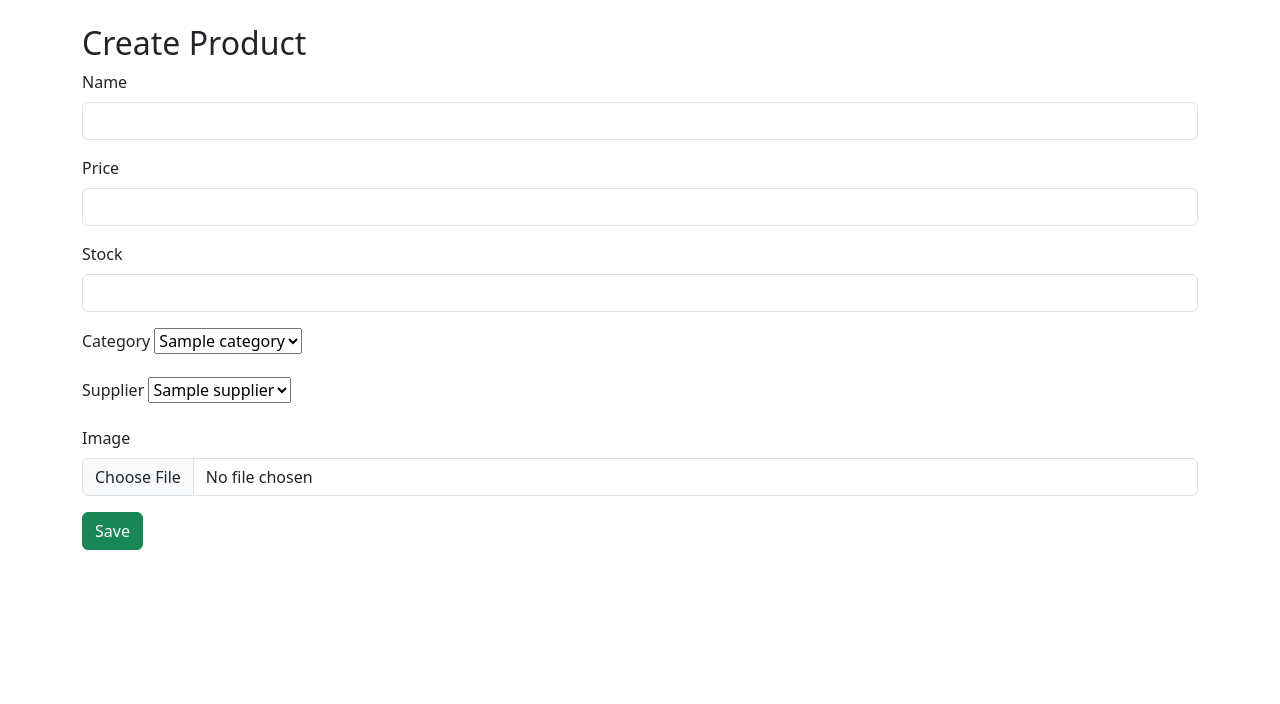
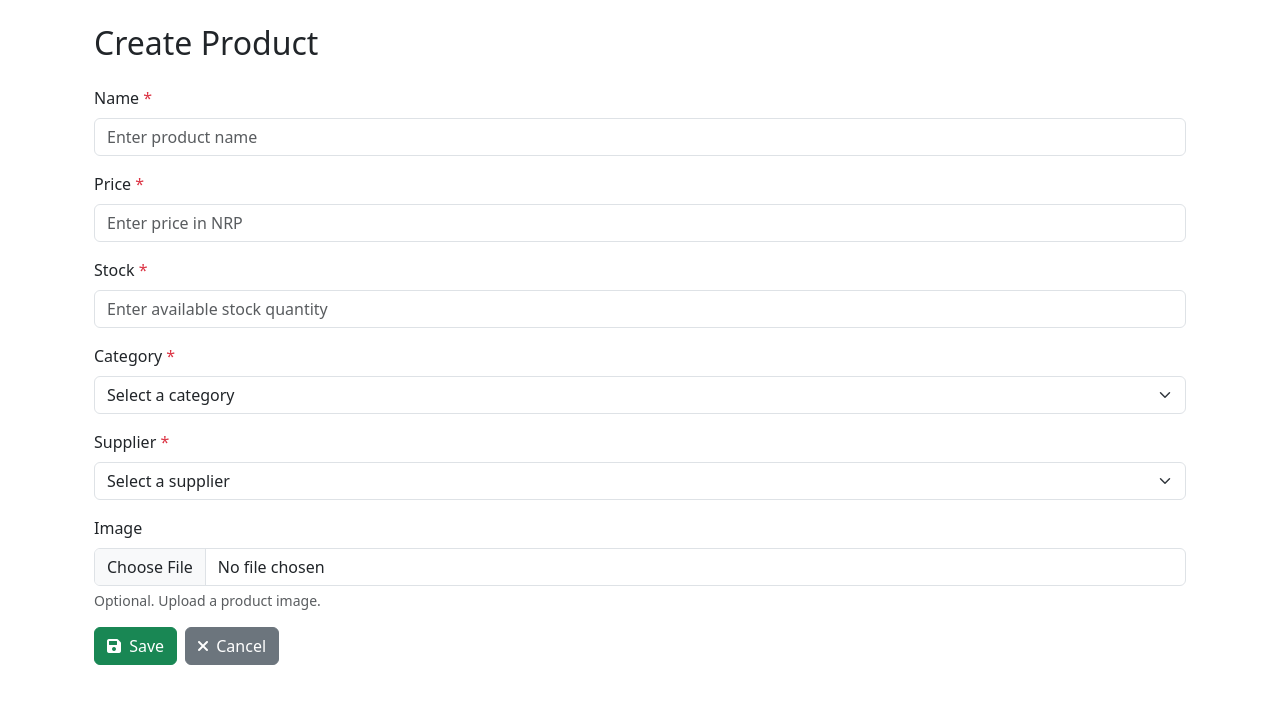
Before and after one commit to Sarcasticsalad/IMS_v2, a Django app: page /ims/product/create/ in a window 1280 px wide. Shown: the part 72-776 px from the top of the page. Run offline with Django 4.2, Linux system fonts and the light colour scheme; a user stored in the database is signed in; tables that the repository leaves empty hold one stand-in row (values such as "Sample post"); a database or web service that is not in the repository returns one stand-in record (values such as "Sample title"); some libraries are stand-ins or nearby versions.

Commit message:
Updated the UI for all product pages

```diff
--- a/ims_project/ims/templates/ims/product/product_form.html
+++ b/ims_project/ims/templates/ims/product/product_form.html
@@ -2,58 +2,149 @@
 {% block title %}Product Form{% endblock %}
 
 {% block content %}
-<h2>{% if item %}Update{% else %}Create{% endif %} Product</h2>
-<form method="post" enctype="multipart/form-data">
+<div class="container">
+    <h2 class="mb-4">{% if item %}Update{% else %}Create{% endif %} Product</h2>
+    <form method="post" enctype="multipart/form-data" novalidate>
         {% csrf_token %}
 
         <div class="mb-3">
-        <label class="form-label">Name</label>
-        <input name="name" value="{{ item.name|default:'' }}" class="form-control" required>
+            <label for="name" class="form-label">Name <span class="text-danger">*</span></label>
+            <input
+                type="text"
+                id="name"
+                name="name"
+                value="{{ item.name|default:'' }}"
+                class="form-control"
+                placeholder="Enter product name"
+                required
+            >
+            <div class="invalid-feedback">
+                Please enter the product name.
+            </div>
         </div>
 
         <div class="mb-3">
-        <label class="form-label">Price</label>
-        <input name="price" value="{{ item.price|default:'' }}" class="form-control" required>
+            <label for="price" class="form-label">Price <span class="text-danger">*</span></label>
+            <input
+                type="number"
+                id="price"
+                name="price"
+                value="{{ item.price|default:'' }}"
+                class="form-control"
+                placeholder="Enter price in NRP"
+                min="0"
+                step="0.01"
+                required
+            >
+            <div class="invalid-feedback">
+                Please enter a valid price.
+            </div>
         </div>
 
         <div class="mb-3">
-        <label class="form-label">Stock</label>
-        <input name="stock" value="{{ item.stock|default:'' }}" class="form-control" required>
+            <label for="stock" class="form-label">Stock <span class="text-danger">*</span></label>
+            <input
+                type="number"
+                id="stock"
+                name="stock"
+                value="{{ item.stock|default:'' }}"
+                class="form-control"
+                placeholder="Enter available stock quantity"
+                min="0"
+                step="1"
+                required
+            >
+            <div class="invalid-feedback">
+                Please enter the stock quantity.
+            </div>
         </div>
 
         <div class="mb-3">
-        <label class="form-label">Category</label>
-        <select name="category_id" id="category_id" required>
+            <label for="category_id" class="form-label">Category <span class="text-danger">*</span></label>
+            <select
+                id="category_id"
+                name="category_id"
+                class="form-select"
+                required
+            >
+                <option value="" disabled {% if not item %}selected{% endif %}>Select a category</option>
                 {% for category in categories %}
                     <option value="{{ category.item_id }}" {% if item.category_id == category.item_id %}selected{% endif %}>{{ category.name }}</option>
                 {% endfor %}
             </select>
+            <div class="invalid-feedback">
+                Please select a category.
+            </div>
         </div>
 
         <div class="mb-3">
-        <label class="form-label">Supplier</label>
-        <select name="supplier_id" id="supplier_id" required>
+            <label for="supplier_id" class="form-label">Supplier <span class="text-danger">*</span></label>
+            <select
+                id="supplier_id"
+                name="supplier_id"
+                class="form-select"
+                required
+            >
+                <option value="" disabled {% if not item %}selected{% endif %}>Select a supplier</option>
                 {% for supplier in suppliers %}
                     <option value="{{ supplier.item_id }}" {% if item.supplier_id == supplier.item_id %}selected{% endif %}>{{ supplier.name }}</option>
                 {% endfor %}
             </select>
+            <div class="invalid-feedback">
+                Please select a supplier.
+            </div>
         </div>
 
-
-    <!-- Image input field -->
         <div class="mb-3">
-        <label class="form-label">Image</label>
-        <input type="file" name="image" class="form-control" accept="image/*">
+            <label for="image" class="form-label">Image</label>
+            <input
+                class="form-control"
+                type="file"
+                id="image"
+                name="image"
+                accept="image/*"
+            >
+            <div class="form-text">Optional. Upload a product image.</div>
         </div>
 
-    <!-- If editing an existing product, display the current image -->
         {% if item.image_url %}
         <div class="mb-3">
-        <label class="form-label">Current Image</label>
-        <img src="{{ item.image_url }}" alt="Product Image" style="max-width: 200px; height: auto;">
+            <label class="form-label d-block">Current Image</label>
+            <img
+                src="{{ item.image_url }}"
+                alt="Product Image"
+                class="img-thumbnail"
+                style="max-width: 200px; height: auto;"
+            >
         </div>
         {% endif %}
 
-    <button class="btn btn-success" type="submit">Save</button>
+        <div class="d-flex gap-2">
+            <button type="submit" class="btn btn-success">
+                <i class="fas fa-save me-1"></i> Save
+            </button>
+            <a href="{% url 'ims:model_list' model_name='product' %}" class="btn btn-secondary">
+                <i class="fas fa-times me-1"></i> Cancel
+            </a>
+        </div>
     </form>
+</div>
+
+<script>
+// Bootstrap custom form validation example (optional)
+(() => {
+    'use strict'
+    const forms = document.querySelectorAll('form')
+
+    Array.from(forms).forEach(form => {
+        form.addEventListener('submit', event => {
+            if (!form.checkValidity()) {
+                event.preventDefault()
+                event.stopPropagation()
+            }
+            form.classList.add('was-validated')
+        }, false)
+    })
+})();
+</script>
 {% endblock %}
```
Also changed, not shown: ims_project/ims/templates/ims/product/product_list.html (+29 -9 lines). Lines whose indentation alone changed are shown as unchanged.
